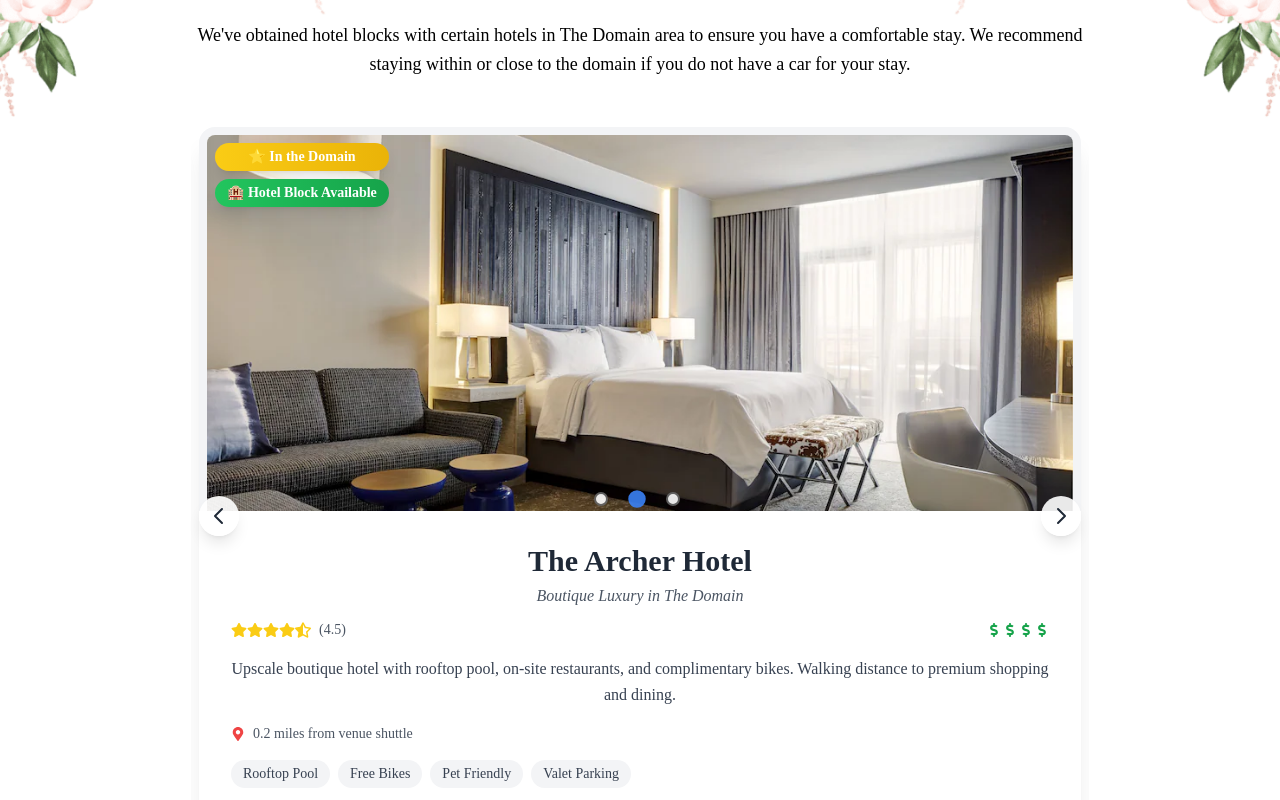
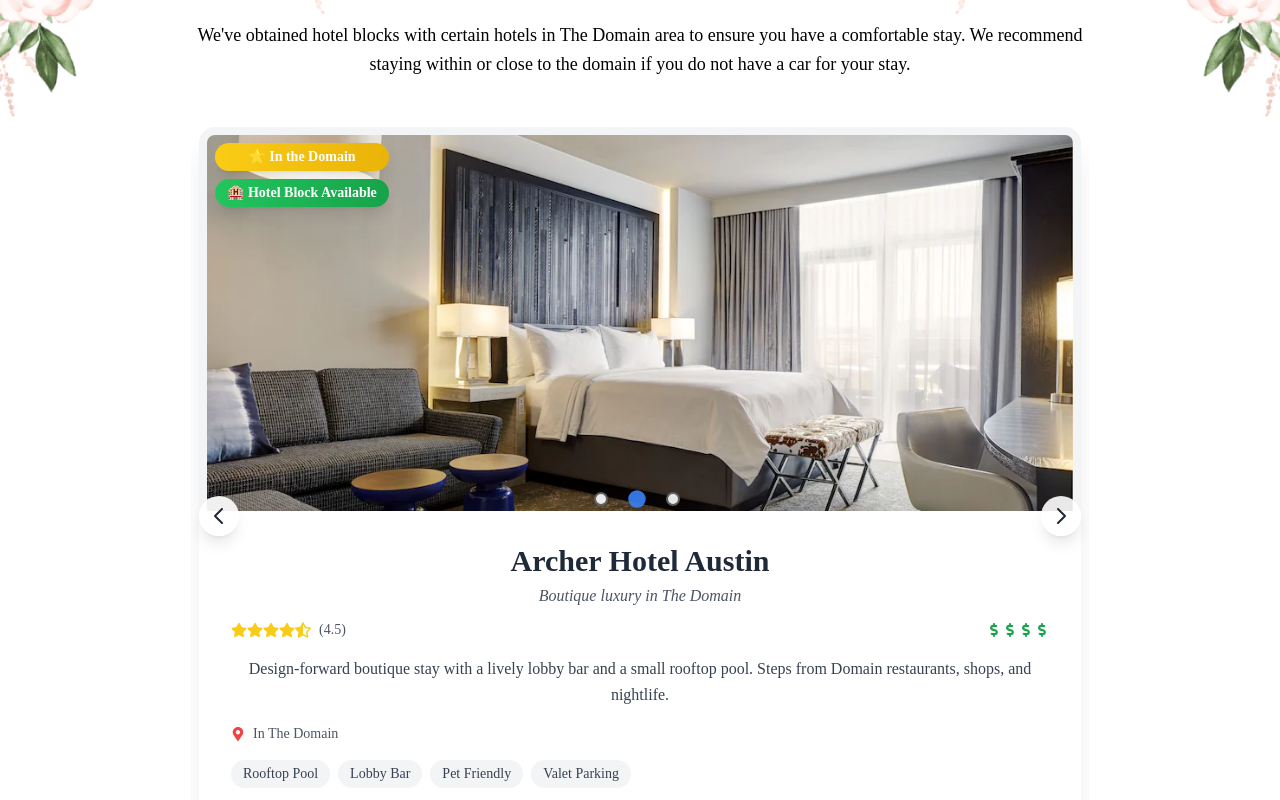
Before and after one commit to Grixsep/wedding-site-next, a Next.js app: page /accommodations in a window 1280 px wide. Shown: the part 300-1100 px from the top of the page. Built offline with nearby package versions, Linux system fonts and the light colour scheme; a web font is replaced by a local one.

Commit message:
change descriptions

```diff
--- a/src/app/accommodations/page.tsx
+++ b/src/app/accommodations/page.tsx
@@ -10,6 +10,7 @@
   FaMapMarkerAlt,
   FaBed,
   FaDollarSign,
+  FaCompass,
 } from "react-icons/fa";
 
 // Star Rating Component
@@ -77,90 +78,90 @@
 
   const hotels = [
     {
-      name: "The Archer Hotel",
-      tagline: "Boutique Luxury in The Domain",
+      name: "Archer Hotel Austin",
+      tagline: "Boutique luxury in The Domain",
       images: [
         "/images/accommodations/archer/1.jpg",
         "/images/accommodations/archer/2.jpg",
         "/images/accommodations/archer/3.jpg",
       ],
       description:
-        "Upscale boutique hotel with rooftop pool, on-site restaurants, and complimentary bikes. Walking distance to premium shopping and dining.",
-      features: ["Rooftop Pool", "Free Bikes", "Pet Friendly", "Valet Parking"],
+        "Design-forward boutique stay with a lively lobby bar and a small rooftop pool. Steps from Domain restaurants, shops, and nightlife.",
+      features: ["Rooftop Pool", "Lobby Bar", "Pet Friendly", "Valet Parking"],
       rating: 4.5,
       priceLevel: 4 as 1 | 2 | 3 | 4,
-      distance: "0.2 miles from venue shuttle",
+      distance: "In The Domain",
       mapLink: "https://goo.gl/maps/6VaH2i8Bb3Y8x9Gk7",
       bookingLink: "https://www.archerhotel.com/austin/the-domain",
-      recommended: true, // Highlighted hotels in the domain area
+      recommended: true, // In the Domain
       hasHotelBlock: true,
       blockCode: "LEDEWHURST-WEDDING",
     },
     {
       name: "The Westin Austin at The Domain",
-      tagline: "Modern Comfort & Convenience",
+      tagline: "Modern comfort & easy access",
       images: [
         "/images/accommodations/westin/westin1.jpg",
         "/images/accommodations/westin/westin2.jpg",
         "/images/accommodations/westin/westin3.jpg",
       ],
       description:
-        "Contemporary rooms with spa services, pool, and multiple dining options. Located in the heart of The Domain's shopping district.",
+        "Bright, modern rooms with a relaxing pool and on-site dining. Right by Domain's main strip for quick eats, coffee, and shopping.",
       features: [
-        "Full Spa",
         "Outdoor Pool",
         "Fitness Center",
+        "Restaurant & Bar",
         "Business Center",
       ],
       rating: 4.3,
       priceLevel: 3 as 1 | 2 | 3 | 4,
-      distance: "0.3 miles from venue shuttle",
+      distance: "In The Domain",
       mapLink: "https://goo.gl/maps/abcd1234",
       bookingLink:
         "https://www.marriott.com/hotels/travel/auswi-the-westin-austin-at-the-domain/",
-      recommended: true,
+      recommended: true, // In the Domain
       hasHotelBlock: true,
       blockCode: "LEDEWHURST-WEDDING",
     },
     {
-      name: "Aloft Austin Domain",
-      tagline: "Hip & Modern Vibes",
+      name: "Aloft Austin at The Domain",
+      tagline: "Hip, social, and music-friendly",
       images: [
         "/images/accommodations/aloft/aloft1.jpg",
         "/images/accommodations/aloft/aloft2.jpg",
         "/images/accommodations/aloft/aloft3.jpg",
       ],
       description:
-        "Trendy hotel with vibrant social spaces, pool, and live music. Perfect for guests who want a fun, modern atmosphere.",
+        "Trendy hangout with vibrant common spaces, pool, and casual live music. Great for guests who want a fun, youthful vibe.",
       features: ["Live Music", "Pool", "24/7 Gym", "Pet Friendly"],
       rating: 4.2,
       priceLevel: 3 as 1 | 2 | 3 | 4,
-      distance: "0.4 miles from venue shuttle",
+      distance: "In The Domain",
       mapLink: "https://goo.gl/maps/xyz789",
       bookingLink:
         "https://www.marriott.com/hotels/travel/ausaa-aloft-austin-domain/",
-      recommended: true,
+      recommended: true, // In the Domain
       hasHotelBlock: false,
     },
     {
-      name: "Hyatt PLace Austin/arboretum",
-      tagline: "Extended Stay Comfort",
+      name: "Hyatt House Austin/Arboretum",
+      tagline: "Suite-style comfort",
       images: [
-        "/images/accommodations/archer/1.jpg", // Replace with actual Hyatt images
+        "/images/accommodations/archer/1.jpg", // TODO: swap to actual Hyatt images
         "/images/accommodations/archer/2.jpg",
         "/images/accommodations/archer/3.jpg",
       ],
       description:
-        "A bit fruther out with spacious suites with kitchenettes, perfect for families. Includes complimentary hot breakfast and evening social hour.",
+        "Spacious suites with kitchenettes, free hot breakfast, and a low-key vibe. A short rideshare to the Domain (good for families).",
       features: [
         "Free Breakfast",
         "Kitchen Suites",
         "Evening Social",
-        "Grocery Shopping Service",
+        "On-site Laundry",
       ],
       rating: 4.0,
       priceLevel: 2 as 1 | 2 | 3 | 4,
-      distance: "0.5 miles from venue shuttle",
+      distance: "Near The Domain (~8-12 min drive)",
       mapLink: "https://goo.gl/maps/wxyz5678",
       bookingLink:
         "https://www.hyatt.com/en-US/hotel/texas/hyatt-house-austin-arboretum-domain/",
@@ -169,21 +170,21 @@
     },
     {
       name: "La Quinta Inn & Suites",
-      tagline: "Budget-Friendly Option",
+      tagline: "Solid budget option",
       images: [
         "/images/accommodations/laquinta/laquinta1.png",
         "/images/accommodations/laquinta/laquinta2.png",
         "/images/accommodations/laquinta/laquinta3.png",
       ],
       description:
-        "Comfortable and affordable accommodations with breakfast included. A great value option near The Domain.",
+        "Straightforward and affordable with breakfast included. Good value pick with a small walk to the Domain.",
       features: ["Free Breakfast", "Pool", "Free Parking", "Pet Friendly"],
       rating: 3.8,
       priceLevel: 1 as 1 | 2 | 3 | 4,
-      distance: "1.2 miles from venue shuttle",
+      distance: "Near The Domain (~10-15 min walk)",
       mapLink: "https://goo.gl/maps/laquinta123",
       bookingLink: "https://www.lq.com/",
-      recommended2: true, // Highlighted hotels near the domain area
+      nearDomain: true, // New flag
       hasHotelBlock: false,
     },
   ];
@@ -366,9 +367,10 @@
                                 ⭐ In the Domain
                               </div>
                             )}
-                            {hotel.recommended2 && (
-                              <div className="bg-gradient-to-r from-yellow-400 to-yellow-500 text-white px-3 py-1 rounded-full text-sm font-semibold shadow-lg">
-                                ⭐ Near the Domain
+                            {hotel.nearDomain && (
+                              <div className="flex items-center gap-2 bg-gradient-to-r from-indigo-500 to-indigo-600 text-white px-3 py-1 rounded-full text-sm font-semibold shadow-lg">
+                                <FaCompass className="opacity-90" />
+                                <span>Near The Domain</span>
                               </div>
                             )}
                             {hotel.hasHotelBlock && (
```
